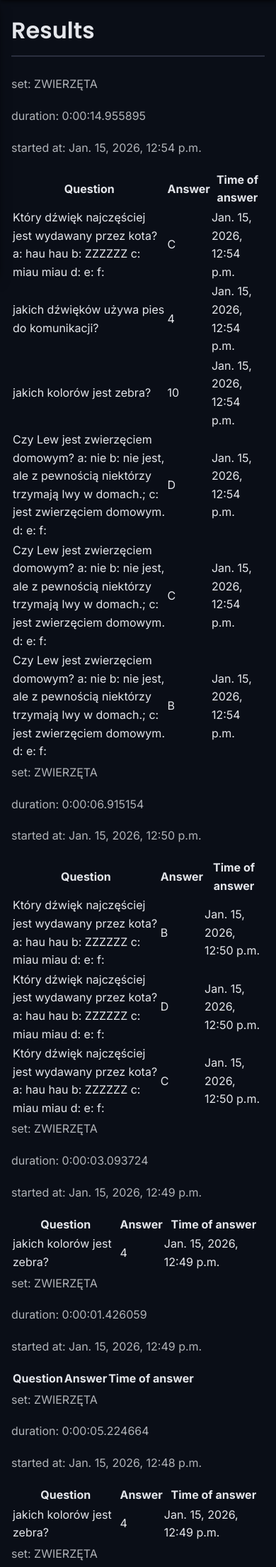
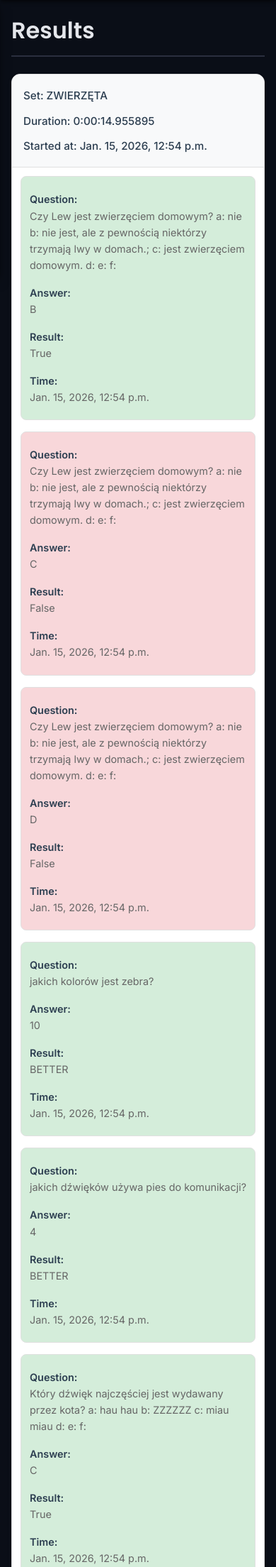
Before and after one commit to polomski1996/LEARNING_CARDS, a Django app: page /results/ in a window 390 px wide. Shown: the part 57-2265 px from the top of the page at 71% size. Run offline with Django 5.2, Linux system fonts and the light colour scheme; a user stored in the database is signed in; data comes from the database, SQL or seed files in the repository; both versions use the stored data as it was after the commit; lists and menus that the app fills with data are empty; parts of the project's set-up code (start-up, migrations or seed data) failed here and were passed over.

Commit message:
added results styles, and modified model for log. Now results as fuctionality is finished- may add some graphs/charts later

```diff
--- a/learn_sessions/admin.py
+++ b/learn_sessions/admin.py
@@ -9,5 +9,5 @@ class Learn_sesssionAdmin(admin.ModelAdmin):
 
 @admin.register(Log_answer)
 class Log_answerAdmin(admin.ModelAdmin):
-    list_display = ['session', 'time_of_answer', 'type_of_card', 'logged_question', 'logged_answer']
+    list_display = ['session', 'time_of_answer', 'type_of_card', 'logged_question', 'logged_answer', 'is_correct', 'is_better']
     raw_id_fields = ['session']
--- a/learn_sessions/models.py
+++ b/learn_sessions/models.py
@@ -45,6 +45,8 @@ class Log_answer(models.Model):
     type_of_card = models.CharField(max_length=15)
     logged_question = models.CharField(max_length=80)
     logged_answer = models.CharField(max_length=1)
+    is_correct = models.BooleanField(null=True, blank=True)
+    is_better = models.CharField(max_length=30, null=True, blank=True)
 
     def __str__(self):
         return f'Log_answer {self.id} | {self.session} | {self.session.set}'
--- a/learn_sessions/static/learn_sessions/js/learn_sessions.js
+++ b/learn_sessions/static/learn_sessions/js/learn_sessions.js
@@ -10,6 +10,7 @@ export class LearnSession {
             this.bindFinishSession();
             this.bindJudgeAnswer(card);
         });
+        this.colourTableResultsRows();
     }
 
     bindCardFlip(card) {
@@ -186,6 +187,38 @@ export class LearnSession {
         }
     }
 
+    // Apply row background colors based on is_correct and is_better values
+    colourTableResultsRows(){
+
+        const tableRows = document.querySelectorAll(".log-table tbody tr");
+
+        tableRows.forEach((row) => {
+            // Get the third cell which contains Correct/Progress information
+            const resultCell = row.cells[2]
+
+            if (resultCell) {
+            const resultText = resultCell.textContent.trim()
+
+            // Check for is_correct values (True/False)
+            if (resultText === "True") {
+                row.classList.add("bg-correct")
+            } else if (resultText === "False") {
+                row.classList.add("bg-incorrect")
+            }
+            // Check for is_better values (BETTER/WORSE/STILL)
+            else if (resultText === "BETTER") {
+                row.classList.add("bg-better")
+            } else if (resultText === "WORSE") {
+                row.classList.add("bg-worse")
+            }
+            // STILL - no class added, keeps default background
+            }
+        })
+        console.log('hej, funcja colourTableResultsRows działa')
+    }
+
+
+
     getCSRFToken() {
         return document.querySelector('[name=csrfmiddlewaretoken]').value;
     }
--- a/learn_sessions/static/learn_sessions/styles/session_plates_styles.css
+++ b/learn_sessions/static/learn_sessions/styles/session_plates_styles.css
@@ -0,0 +1,245 @@
+/* Sessions container */
+#sessions-container {
+  margin: 2rem 0;
+  display: flex;
+  flex-direction: column;
+  gap: 2rem;
+}
+
+/* Single session card */
+.session {
+  background: white;
+  border-radius: 12px;
+  box-shadow: 0 4px 6px rgba(0, 0, 0, 0.1);
+  border: 1px solid #e0e0e0;
+  overflow: hidden;
+  transition: transform 0.2s, box-shadow 0.2s;
+}
+
+.session:hover {
+  transform: translateY(-2px);
+  box-shadow: 0 6px 12px rgba(0, 0, 0, 0.15);
+}
+
+/* Session header details */
+.session-details {
+  padding: 1.5rem;
+  background: #f8f9fa;
+  border-bottom: 1px solid #e0e0e0;
+  display: flex;
+  gap: 2rem;
+  flex-wrap: wrap;
+}
+
+.session-details p {
+  margin: 0;
+  color: #2c3e50;
+  font-size: 0.95rem;
+  font-weight: 500;
+}
+
+.session-details p::first-letter {
+  text-transform: uppercase;
+}
+
+/* Session content area */
+.session-content {
+  padding: 1.5rem;
+}
+
+/* Table styling */
+.log-table {
+  width: 100%;
+  border-collapse: collapse;
+  font-size: 0.95rem;
+}
+
+.log-table thead {
+  background: #f8f9fa;
+}
+
+.log-table th {
+  padding: 1rem;
+  text-align: left;
+  font-weight: 600;
+  color: #2c3e50;
+  border-bottom: 2px solid #e0e0e0;
+}
+
+.log-table td {
+  padding: 1rem;
+  color: #666;
+  border-bottom: 1px solid #eee;
+}
+
+.log-table tbody tr {
+  transition: background-color 0.2s;
+}
+
+.log-table tbody tr:hover {
+  background-color: #f8f9fa;
+}
+
+.log-table tbody tr:last-child td {
+  border-bottom: none;
+}
+
+/* Added background color classes for correct/incorrect and progress states */
+.log-table tbody tr.bg-correct {
+  background-color: #d4edda !important;
+}
+
+.log-table tbody tr.bg-incorrect {
+  background-color: #f8d7da !important;
+}
+
+.log-table tbody tr.bg-better {
+  background-color: #d4edda !important;
+}
+
+.log-table tbody tr.bg-worse {
+  background-color: #f8d7da !important;
+}
+
+.log-table tbody tr.bg-correct:hover,
+.log-table tbody tr.bg-better:hover {
+  background-color: #c3e6cb !important;
+}
+
+.log-table tbody tr.bg-incorrect:hover,
+.log-table tbody tr.bg-worse:hover {
+  background-color: #f5c6cb !important;
+}
+
+/* Empty state */
+.empty-state {
+  text-align: center;
+  padding: 3rem;
+  color: #7f8c8d;
+  font-style: italic;
+  background: #f8f9fa;
+  border-radius: 12px;
+  border: 1px solid #e0e0e0;
+}
+
+/* Tablet responsiveness */
+@media (max-width: 1024px) {
+  .session-details {
+    gap: 1.5rem;
+  }
+
+  .log-table {
+    font-size: 0.9rem;
+  }
+
+  .log-table th,
+  .log-table td {
+    padding: 0.75rem;
+  }
+}
+
+/* Mobile responsiveness - Convert table to cards */
+@media (max-width: 768px) {
+  .session-details {
+    flex-direction: column;
+    gap: 0.5rem;
+  }
+
+  .session-content {
+    padding: 1rem;
+  }
+
+  /* Hide table headers */
+  .log-table thead {
+    display: none;
+  }
+
+  /* Make table rows behave like cards */
+  .log-table,
+  .log-table tbody,
+  .log-table tr,
+  .log-table td {
+    display: block;
+  }
+
+  .log-table tr {
+    margin-bottom: 1rem;
+    background: #f8f9fa;
+    border-radius: 8px;
+    padding: 1rem;
+    border: 1px solid #e0e0e0;
+  }
+
+  /* Updated mobile card backgrounds for colored states */
+  .log-table tr.bg-correct,
+  .log-table tr.bg-better {
+    background: #d4edda !important;
+  }
+
+  .log-table tr.bg-incorrect,
+  .log-table tr.bg-worse {
+    background: #f8d7da !important;
+  }
+
+  .log-table td {
+    padding: 0.5rem 0;
+    border: none;
+    display: flex;
+    justify-content: space-between;
+    align-items: flex-start;
+  }
+
+  /* Add labels before content on mobile */
+  .log-table td:nth-child(1)::before {
+    content: "Question: ";
+    font-weight: 600;
+    color: #2c3e50;
+    margin-right: 0.5rem;
+  }
+
+  .log-table td:nth-child(2)::before {
+    content: "Answer: ";
+    font-weight: 600;
+    color: #2c3e50;
+    margin-right: 0.5rem;
+  }
+
+  .log-table td:nth-child(3)::before {
+    content: "Result: ";
+    font-weight: 600;
+    color: #2c3e50;
+    margin-right: 0.5rem;
+  }
+
+  .log-table td:nth-child(4)::before {
+    content: "Time: ";
+    font-weight: 600;
+    color: #2c3e50;
+    margin-right: 0.5rem;
+  }
+
+  .log-table td {
+    flex-direction: column;
+    align-items: flex-start;
+  }
+}
+
+/* Small mobile devices */
+@media (max-width: 480px) {
+  #sessions-container {
+    margin: 1rem 0;
+    gap: 1rem;
+  }
+
+  .session-details {
+    padding: 1rem;
+  }
+
+  .session-content {
+    padding: 0.75rem;
+  }
+
+  .log-table tr {
+    padding: 0.75rem;
+  }
+}
--- a/learn_sessions/templates/learn_sessions/session_plates.html
+++ b/learn_sessions/templates/learn_sessions/session_plates.html
@@ -1,9 +1,10 @@
 {% load static %}
 <head>
-  <link href="{% static "styles/session_plates_styles.css" %}" rel="stylesheet">
+  <link href="{% static 'learn_sessions/styles/session_plates_styles.css' %}" rel="stylesheet">
 </head>
 
-{% if learn_sessions %}
+<body>
+  {% if learn_sessions %}
   <div id="sessions-container">
     {% for session in learn_sessions %}
       <div class="session">
@@ -19,6 +20,7 @@
                 <tr>
                   <th>Question</th>
                   <th>Answer</th>
+                  <th>Correct/Progress</th>
                   <th>Time of answer</th>
                 </tr>
               </thead>
@@ -28,6 +30,11 @@
                     <tr>
                     <td>{{ log.logged_question }}</td>
                     <td>{{ log.logged_answer }}</td>
+                      {% if log.is_correct != None %}
+                        <td>{{log.is_correct}}</td>
+                      {% elif log.is_better %}
+                        <td>{{ log.is_better }}</td>
+                      {% endif %}
                     <td>{{ log.time_of_answer }}</td>
                     </tr>
                   {% endif %}
@@ -42,3 +49,6 @@
 {% else %}
   <p class="empty-state">You don't have any done sessions yet.</p>
 {% endif %}
+
+<script type="module" src="{% static 'learn_sessions/session_main.js' %}"></script>
+</body>
--- a/learn_sessions/views.py
+++ b/learn_sessions/views.py
@@ -44,9 +44,16 @@ def rate_card(request):
         id=data['card_id'],
         set__owner=request.user
     )
-
+    old_mastered_lvl = card.mastered_lvl
     card.mastered_lvl = data['mastered_level']
     card.save(update_fields=['mastered_lvl'])
+
+    #checking progress of mastered_lvl
+    if int(card.mastered_lvl) > old_mastered_lvl:
+        progress = 'BETTER'
+    elif int(card.mastered_lvl) < old_mastered_lvl:
+        progress = 'WORSE'
+    else: progress = 'STILL'
 
     #log answer in Log_answers model
     session = Learn_session.objects.get(
@@ -54,7 +61,8 @@ def rate_card(request):
         set__owner=request.user
     )
     log = Log_answer.objects.create(session=session, type_of_card='open_card', logged_question=card.question,
-                     logged_answer=str(card.mastered_lvl))
+                                    logged_answer=str(card.mastered_lvl), is_better=progress)
+    log.save()
 
     return JsonResponse({'status': 'ok'})
 
@@ -77,16 +85,20 @@ def judge_card(request):
         set__owner=request.user
     )
     log = Log_answer.objects.create(session=session, type_of_card='open_card', logged_question=card.question,
-                     logged_answer=str(answer))
+                    logged_answer=str(answer))
 
     for el in ans_list:
         if el.letter == answer:
             if el.is_correct == True:
+                log.is_correct = True
+                log.save()
                 return JsonResponse({
                     "status": "ok",
                     "result": "correct"
                 })
             elif el.is_correct == False:
+                log.is_correct = False
+                log.save()
                 return JsonResponse({
                     "status": "ok",
                     "result": "incorrect"
@@ -126,7 +138,7 @@ def finish_session(request):
 @login_required
 def results(request):
     learn_sessions = Learn_session.objects.order_by('-started_at')
-    session_log = Log_answer.objects.all()
+    session_log = Log_answer.objects.order_by('-time_of_answer')
 
     return render(
         request,
```
Also changed, not shown: learn_sessions/migrations/0001_initial.py, learn_sessions/migrations/0002_remove_learn_session_current_card_nr.py (deleted), learn_sessions/migrations/0003_log_answer.py (deleted), learning_cards/db.sqlite3.
